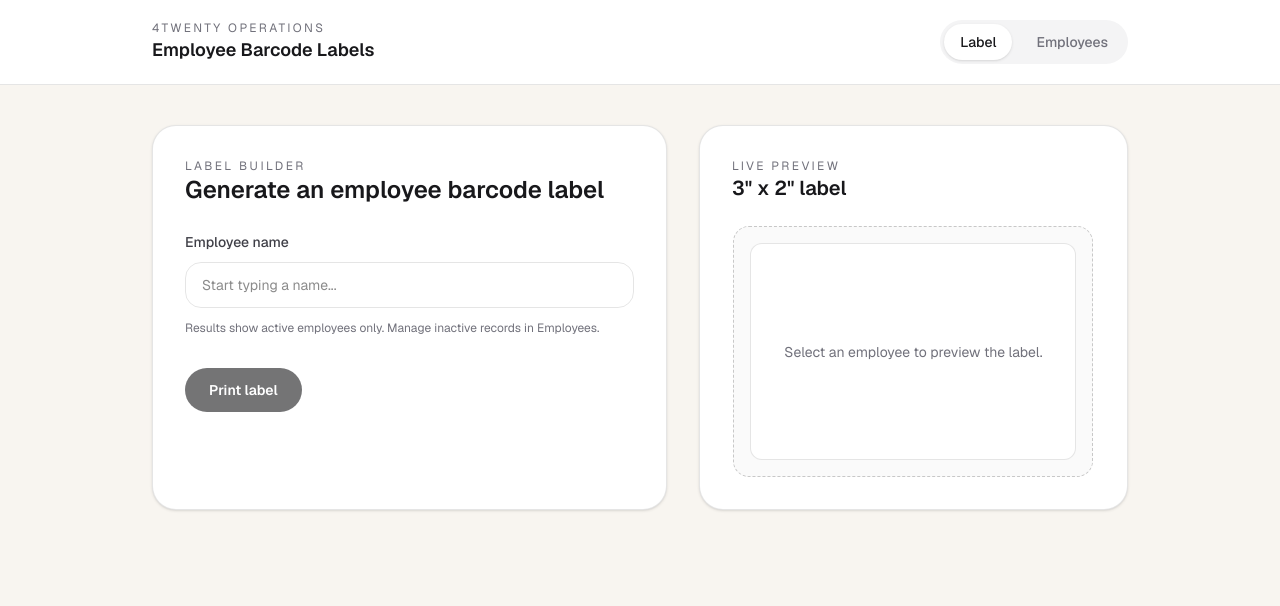
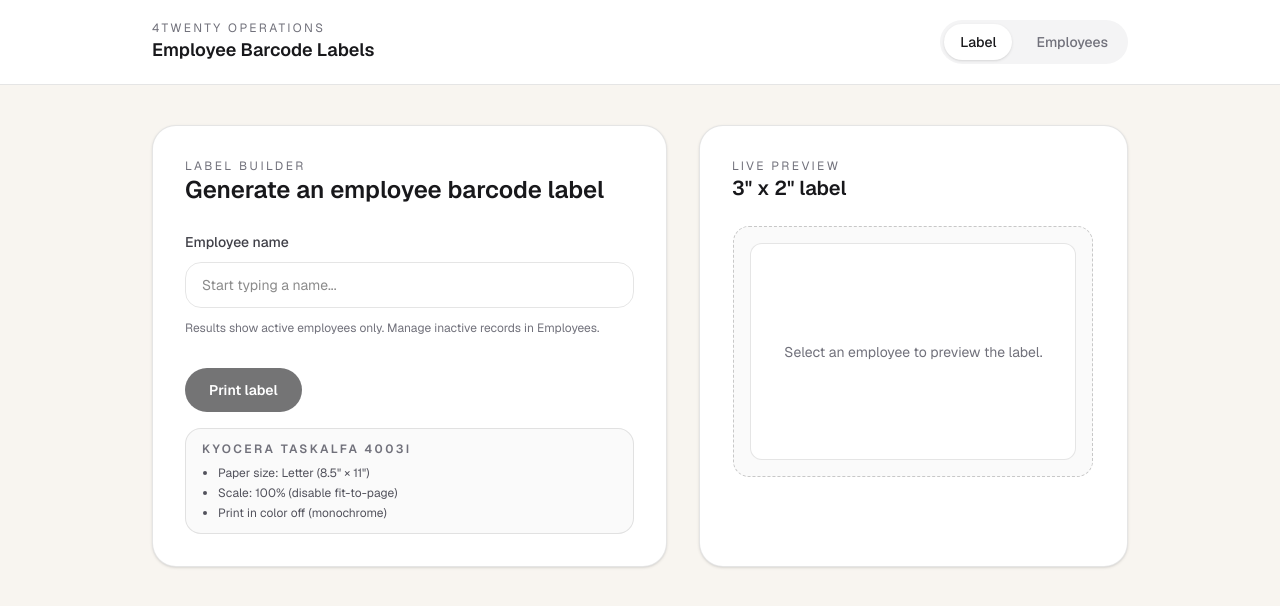
Before and after one commit to 4twentydev/employee-barcode-generator, a Next.js app: page /label in a window 1280 px wide. Shown: the top 606 px of the page. Built offline with nearby package versions, Linux system fonts and the light colour scheme.

Commit message:
Update barcode format and print settings

```diff
--- a/src/app/(app)/label/page.tsx
+++ b/src/app/(app)/label/page.tsx
@@ -147,6 +147,16 @@ export default function LabelPage() {
             Print label
           </button>
         </div>
+        <div className="mt-4 rounded-2xl border border-black/10 bg-zinc-50 px-4 py-3 text-xs text-zinc-600">
+          <p className="text-xs font-semibold uppercase tracking-[0.2em] text-zinc-500">
+            Kyocera TASKalfa 4003i
+          </p>
+          <ul className="mt-2 list-disc space-y-1 pl-4">
+            <li>Paper size: Letter (8.5&quot; × 11&quot;)</li>
+            <li>Scale: 100% (disable fit-to-page)</li>
+            <li>Print in color off (monochrome)</li>
+          </ul>
+        </div>
       </motion.section>
 
       <motion.section
--- a/src/app/api/barcode/route.ts
+++ b/src/app/api/barcode/route.ts
@@ -6,8 +6,7 @@ const barcodeQuery = z.object({
   text: z
     .string()
     .trim()
-    .min(1, "Barcode text is required.")
-    .regex(/^\d+$/, "Barcode text must be numeric."),
+    .min(1, "Barcode text is required."),
 });
 
 export async function GET(request: Request) {
@@ -30,7 +29,7 @@ export async function GET(request: Request) {
   };
 
   const svg = bwipjsWithSvg.toSVG({
-    bcid: "code39",
+    bcid: "code128",
     text: parsed.data.text,
     scale: 3,
     height: 12,
```
Also changed, not shown: src/app/print/print.css (+7 -5 lines).
